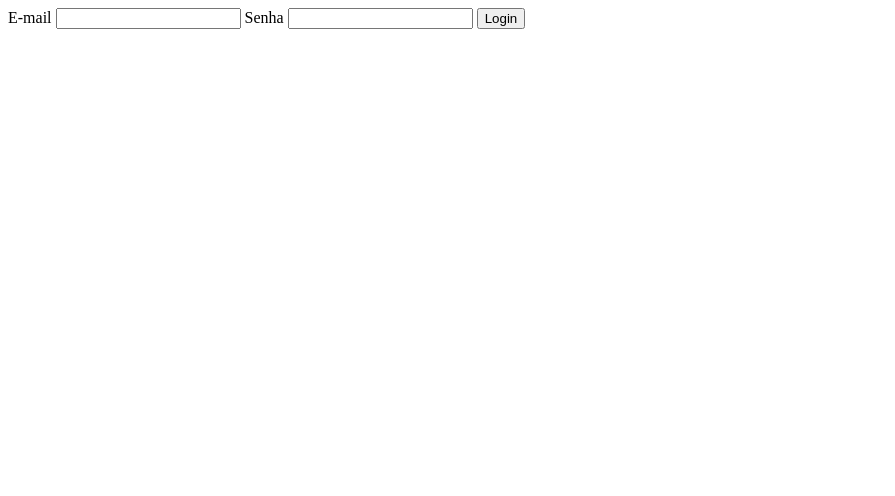
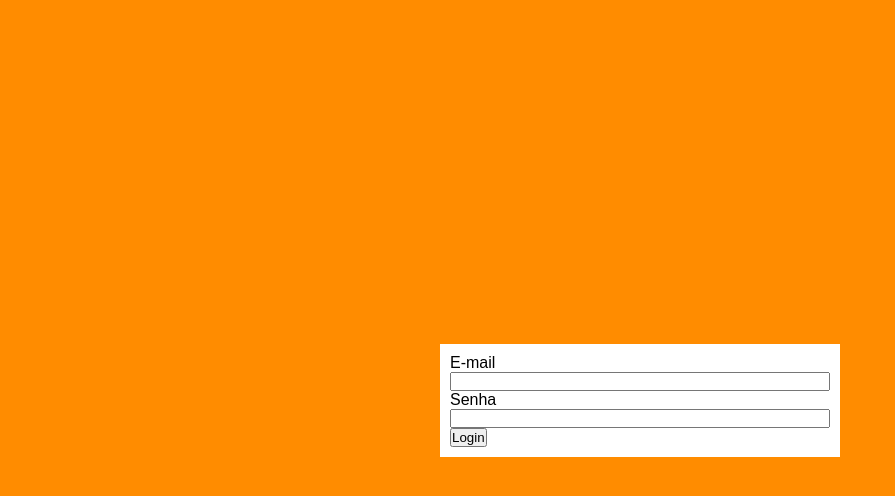
Before and after one commit to SamuelHelion/Login, a plain HTML site: page index.html in a window 1280 px wide. Shown: the whole page, without its empty margins (0-895 px from the left). Drawn offline with Linux system fonts and the light colour scheme.

Commit message:
Adicionando arquivo css

```diff
--- a/index.html
+++ b/index.html
@@ -4,6 +4,7 @@
             <meta charset="UTF-8">
             <meta name="viewport" content="width=device-width, initial-scale=1.0">
             <title>Login Forms</title>
+            <link rel="stylesheet" href="style.css">
         </head>
         <body>
             <div id="form-wrap">
--- /dev/null
+++ b/style.css
@@ -0,0 +1,27 @@
+*{
+    margin: 0;
+    padding: 0;
+    box-sizing: border-box;
+    font-family: sans-serif;
+}
+
+body{
+    width: 100%;
+    height: 100vh;
+    display: flex;
+    justify-content: center;
+    align-items: center;
+    background-color: #ff8c00;
+    border-radius: 25px;
+}
+
+#form-wrap{
+    width: 400px;
+    background-color: #fff;
+    padding: 10px;
+}
+
+form label, form input{
+    display: block;
+    width: 100%;
+}
```
